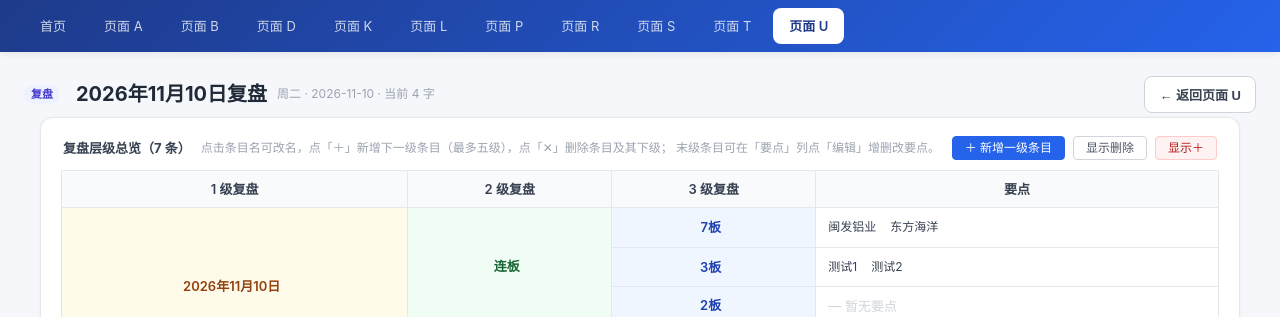
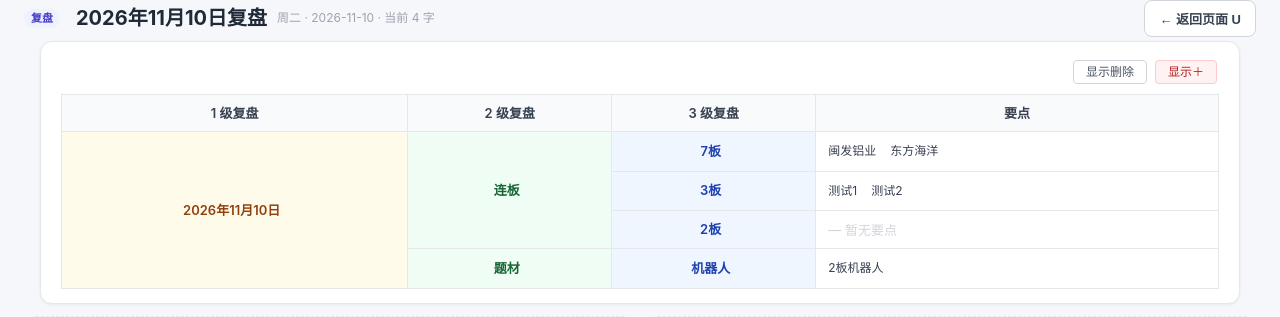
Before and after one commit to chaoren399/tongdaxinxifen, a Flask app: page /pageU/edit/1 in a window 1280 px wide. Shown: the top 317 px of the page. Run offline with Flask 3, Linux system fonts and the light colour scheme; data comes from the database, SQL or seed files in the repository.

Commit message:
2026年11月10日- 删除 复盘编辑页 的头部信息

```diff
--- a/templates/pageU.html
+++ b/templates/pageU.html
@@ -466,8 +466,8 @@
             if (ev.target.classList.contains('ct-name-link')) {
                 openView(tr.getAttribute('data-title'), rowContent(tr));
             } else if (ev.target.classList.contains('btn-edit')) {
-                // 与页面 K 一致：编辑跳转到独立编辑页 /pageU/edit/<id>
-                window.location.href = '/pageU/edit/' + id;
+                // 编辑：浏览器新开一个标签页打开独立编辑页
+                window.open('/pageU/edit/' + id, '_blank');
             } else if (ev.target.classList.contains('btn-del')) {
                 deleteReview(id, tr.getAttribute('data-title'));
             }
--- a/templates/pageUEdit.html
+++ b/templates/pageUEdit.html
@@ -8,6 +8,8 @@
     <link rel="stylesheet" href="{{ url_for('static', filename='style.css') }}?v=66" />
     <style>
         /* 页面 U 编辑页：层级大表（1 级 / 2 级 … + 要点），交互对齐页面 K 编辑页 */
+        /* 顶部无导航栏，去掉 .container 的上边距，避免页面顶部留白 */
+        body.page-u .container { margin-top: 0; }
         .ue-tbl-head {
             display: flex;
             flex-wrap: wrap;
@@ -284,22 +286,6 @@
     </style>
 </head>
 <body class="page-u">
-    <header class="topbar topbar-pageF">
-        <nav class="topnav">
-            <a href="{{ url_for('index') }}">首页</a>
-            <a href="{{ url_for('page_a') }}">页面 A</a>
-            <a href="{{ url_for('page_b') }}">页面 B</a>
-            <a href="{{ url_for('page_d') }}">页面 D</a>
-            <a href="{{ url_for('page_k') }}">页面 K</a>
-            <a href="{{ url_for('page_l') }}">页面 L</a>
-            <a href="{{ url_for('page_p') }}">页面 P</a>
-            <a href="{{ url_for('page_r') }}" target="_blank" rel="noopener">页面 R</a>
-            <a href="{{ url_for('page_s') }}">页面 S</a>
-            <a href="{{ url_for('page_t') }}">页面 T</a>
-            <a class="active" href="{{ url_for('page_u') }}">页面 U</a>
-        </nav>
-    </header>
-
     <main class="container">
         <div class="ke-head">
             <div class="ke-title">
@@ -318,13 +304,7 @@
         <!-- ===== 复盘层级（一级 → 二级 → …，条目可内联新增/改名/删除） ===== -->
         <div class="industry-group-card ke-card">
             <div class="ue-tbl-head">
-                <span class="cs-title">复盘层级总览（<span id="tblCount">0</span> 条）</span>
-                <span class="ue-tip">
-                    点击条目名可改名，点「＋」新增下一级条目（最多五级），点「✕」删除条目及其下级；
-                    末级条目可在「要点」列点「编辑」增删改要点。
-                </span>
                 <span class="ue-head-btns">
-                    <button class="ue-btn-sm is-primary" id="addRootBtn" type="button">＋ 新增一级条目</button>
                     <button class="ue-btn-sm" id="toggleDelBtn" type="button"
                             title="显示 / 隐藏所有删除按钮">显示删除</button>
                     <button class="ue-btn-sm is-on" id="togglePlusBtn" type="button"
@@ -426,10 +406,8 @@
     (function () {
         var tblHead = document.getElementById('tblHead');
         var tblBody = document.getElementById('tblBody');
-        var tblCount = document.getElementById('tblCount');
         var toggleDelBtn = document.getElementById('toggleDelBtn');
         var togglePlusBtn = document.getElementById('togglePlusBtn');
-        var addRootBtn = document.getElementById('addRootBtn');
 
         var showDelBtns = false;
         var showPlusBtns = false;
@@ -539,7 +517,6 @@
 
         function renderTree(j) {
             maxLevel = Math.max(2, j.max_level || 1);
-            tblCount.textContent = j.item_count || 0;
 
             // 表头：1 级复盘 / 2 级复盘 / … / 要点
             tblHead.innerHTML = '';
@@ -554,7 +531,7 @@
             var rows = j.rows || [];
             if (!rows.length) {
                 var tr0 = el('tr');
-                var td0 = el('td', 'ue-empty', '暂无条目，点击右上角「＋ 新增一级条目」开始');
+                var td0 = el('td', 'ue-empty', '暂无条目');
                 td0.colSpan = maxLevel + 1;
                 tr0.appendChild(td0);
                 tblBody.appendChild(tr0);
@@ -763,56 +740,6 @@
             td.appendChild(cancel);
             input.focus();
         }
-
-        // ---- 新增一级条目（在表格顶部插入输入行）----
-        addRootBtn.addEventListener('click', function () {
-            if (tblBody.querySelector('tr.ue-add-row')) return;   // 已有输入行
-            var tr = el('tr', 'ue-add-row');
-            var td = el('td', 'lvl-col lvl-col-1');
-            td.colSpan = maxLevel + 1;
-
-            var input = el('input', 'ue-inline-input');
-            input.type = 'text';
-            input.placeholder = '一级条目名称，如：大盘情绪';
-            var ok = el('button', 'ue-mini', '加');
-            ok.type = 'button';
-            var cancel = el('button', 'ue-mini', '取');
-            cancel.type = 'button';
-
-            function close() {
-                if (tr.parentNode) tr.parentNode.removeChild(tr);
-            }
-            function save() {
-                var nm = (input.value || '').trim();
-                if (!nm) { toast('请输入条目名称', false); input.focus(); return; }
-                ok.disabled = true;
-                api('/api/pageU/item/add', { review_id: REVIEW_ID, parent_id: null, title: nm })
-                    .then(function (resp) {
-                        if (resp.body && resp.body.ok) {
-                            toast('已新增一级条目「' + nm + '」', true);
-                            loadTree();
-                        } else {
-                            toast((resp.body && resp.body.error) || ('HTTP ' + resp.status), false);
-                            ok.disabled = false;
-                        }
-                    })
-                    .catch(function (e) { toast('请求失败：' + e, false); ok.disabled = false; });
-            }
-
-            ok.addEventListener('click', save);
-            cancel.addEventListener('click', close);
-            input.addEventListener('keydown', function (ev) {
-                if (ev.key === 'Enter') { ev.preventDefault(); save(); }
-                if (ev.key === 'Escape') { ev.preventDefault(); close(); }
-            });
-
-            td.appendChild(input);
-            td.appendChild(ok);
-            td.appendChild(cancel);
-            tr.appendChild(td);
-            tblBody.insertBefore(tr, tblBody.firstChild);
-            input.focus();
-        });
 
         // ---- 编辑要点（弹窗内整体维护：增 / 删 / 改）----
         var pointModal = document.getElementById('pointModal');
```
